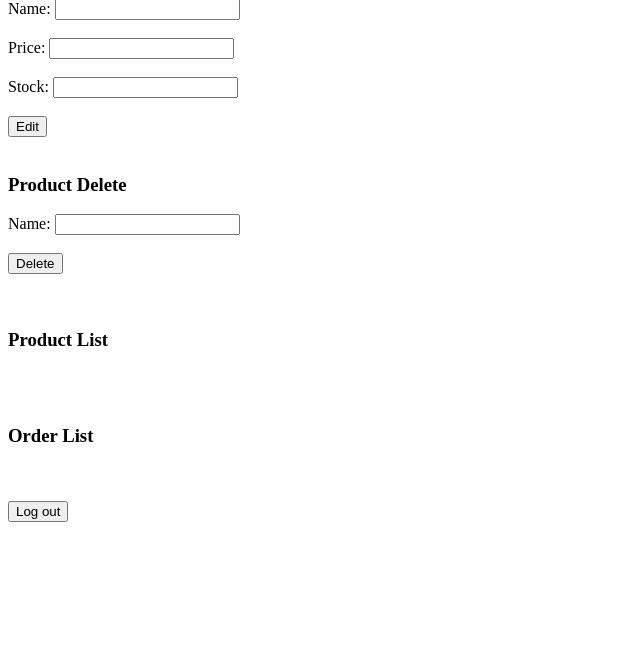
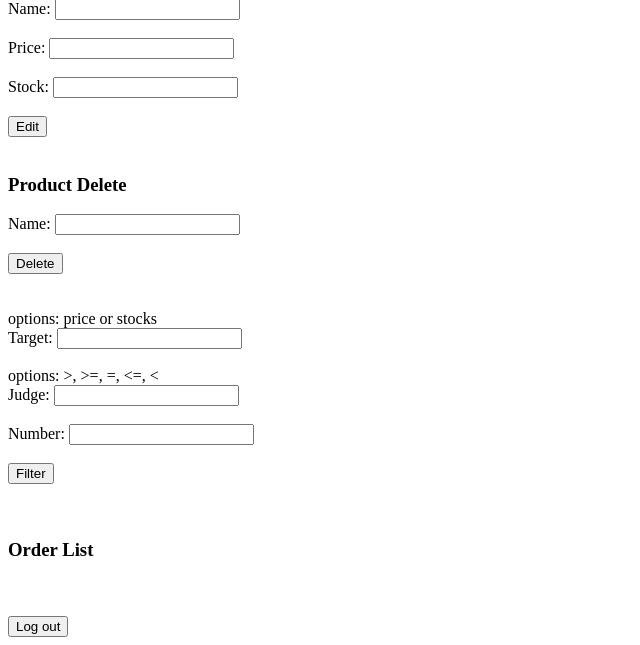
Before and after one commit to WillChen936/order-system, a Flask app: template templates/manager.html in a window 1280 px wide. Shown: the part 337-982 px from the top of the page, without its empty margins (0-640 px from the left). Before the commit the page ends 859 px from the top, so only its background shows below. Run offline with Flask 3, Linux system fonts and the light colour scheme; the template is opened without the code that fills it, so the values that code supplies are empty; parts of the project's set-up code (start-up, migrations or seed data) failed here and were passed over.

Commit message:
feat: Filter the products by price stocks
Add new function to "GetProductList()". Now you can filter the products
by price or stocks.

Issue:

```diff
--- a/app.py
+++ b/app.py
@@ -55,6 +55,22 @@ def Error():
     return render_template("error.html", message = msg)
 
 
+# Handle the Product List
+@app.route("/product_list", methods = ["POST"])
+def ProductList():
+    # Handle the product list, costomer shouldn't see stocks & ordered
+    target = request.form["target"]
+    judge = request.form["judge"]
+    number = request.form["number"]
+    # Implement XNOR
+    result = (target == "" and judge == "" and number == "") or (target != "" and judge != "" and number != "")
+    if not result:
+        return redirect("/error?msg=Filters should be all fillin or empty.")
+    filters = [target, judge, number]
+    products = util.GetProductList(session["permission"], filters)
+    return render_template("product_list.html", products = products)
+
+
 # Function implement for customer
 # Inlcuding take an order and shooping cart design
 @app.route("/customer")
@@ -63,11 +79,9 @@ def Customer():
     if "user" not in session:
         return redirect("/")
     username = request.args.get("name", "")
-    # Handle the product list, costomer shouldn't see stocks & ordered
-    products = util.GetProductList(session["permission"])
     # Handle the order list, costomer should see only it's own order
     orders = util.GetOrderList(session["user"], session["permission"])
-    return render_template("customer.html", name = username, orders = orders, products = products)
+    return render_template("customer.html", name = username, orders = orders)
 
 @app.route("/add_item", methods = ["POST"])
 def AddItem():
--- a/templates/manager.html
+++ b/templates/manager.html
@@ -36,8 +36,17 @@
         <button>Delete</button>
     </form>
     <br/><br/>
-    <h3>Product List</h3>
-    <div>{{ products }}</div>
+    <form action="/product_list" method = "POST">
+        <div>options: price or stocks</div>
+        Target: <input type="text" name="target" />
+        <br/><br/>
+        <div>options: >, >=, =, <=, <</div>
+        Judge: <input type="text" name="judge" />
+        <br/><br/>
+        Number: <input type = "text" name = "number" />
+        <br/><br/>
+        <button>Filter</button>
+    </form>
     <br/><br/>
     <h3>Order List</h3>
     <div>{{ orders }}</div>
```
Also changed, not shown: templates/customer.html (+11 -1 lines), templates/product_list.html (added, +12 -0 lines), util.py (+19 -3 lines).
